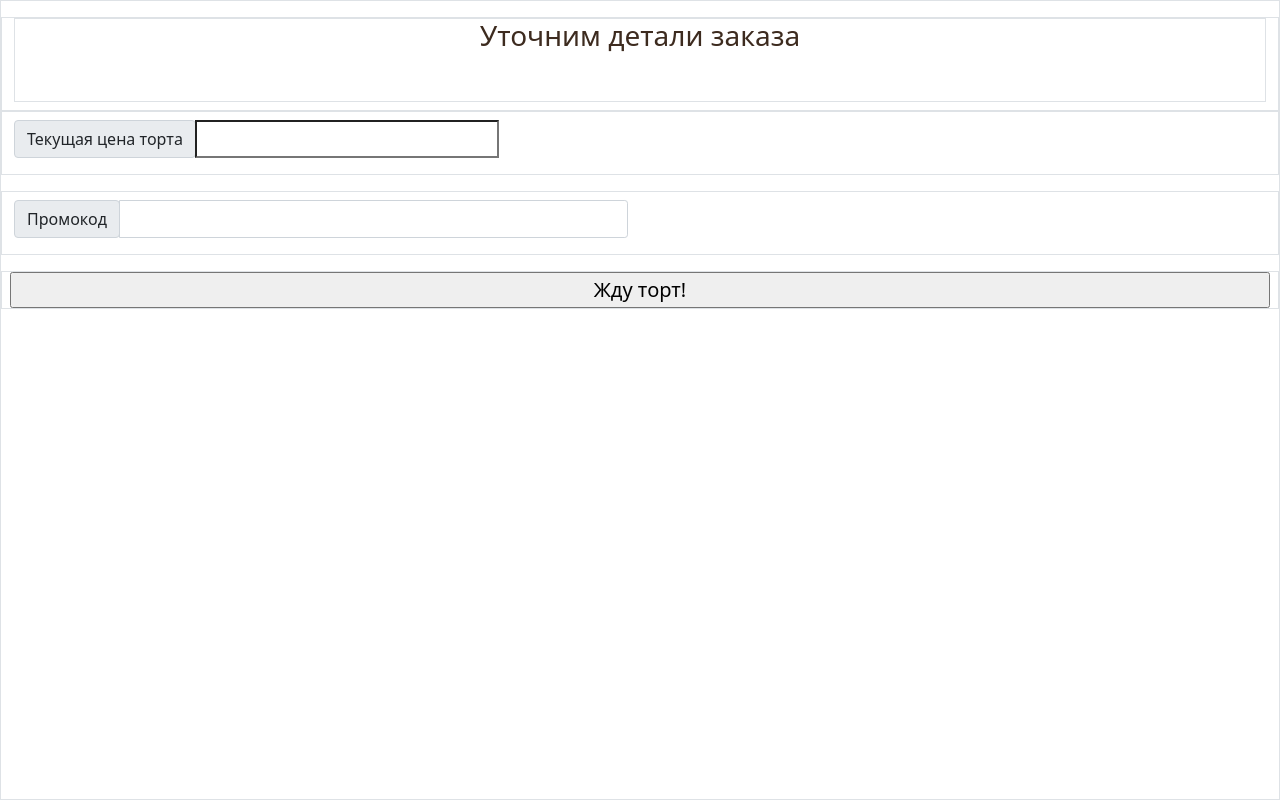
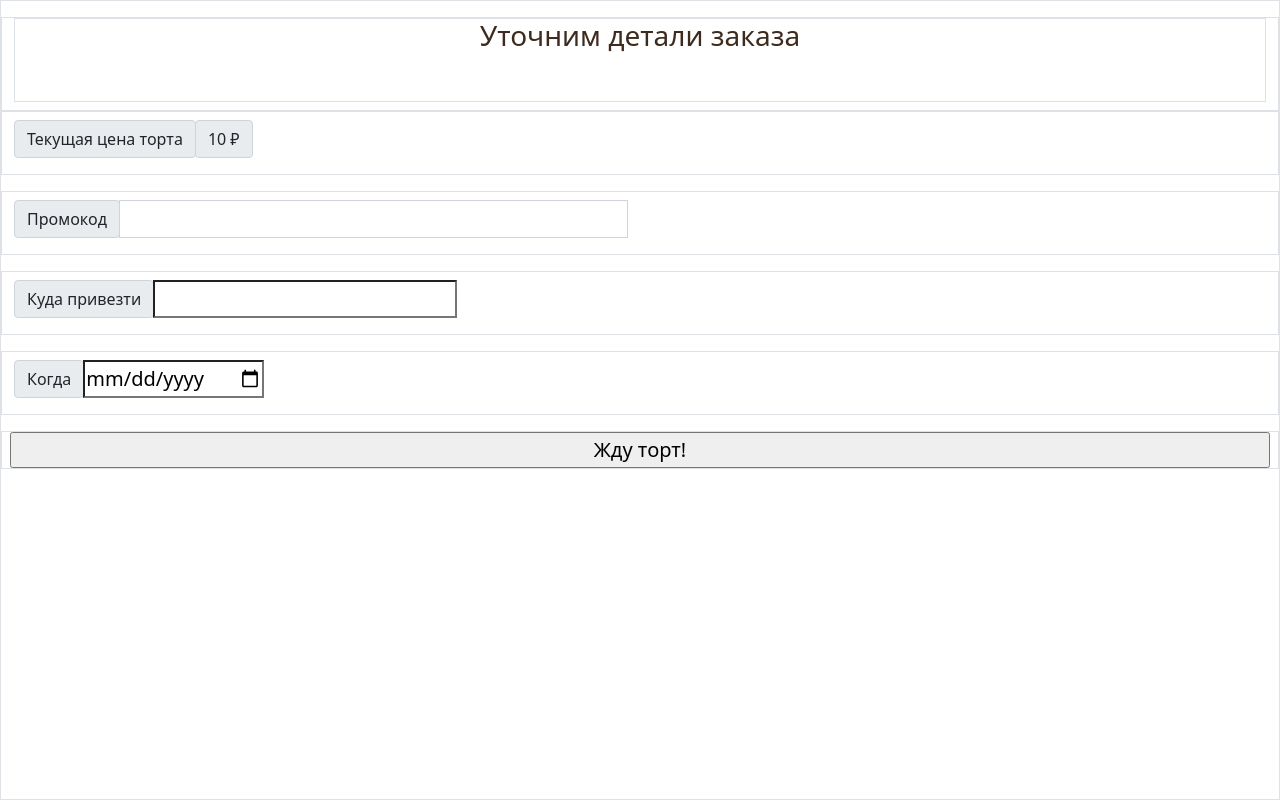
Before and after one commit to alena-yudzina/bakecake, a Django app: template templates/order_details.html in a window 1280 px wide. Run offline with Django 3.2, Linux system fonts and the light colour scheme; the template is opened without the code that fills it: most values are stand-ins (such as "Sample title", 1, 10 or a date in 2020); form fields are guessed from the names that the template uses.

Commit message:
add hidden fields from cake constructor to order details template

```diff
--- a/templates/order_details.html
+++ b/templates/order_details.html
@@ -36,6 +36,9 @@
     </div>
     <form action="{% url 'make_order' %}" method='POST'>
       {% csrf_token %}
+      {% for field in cake_params %}
+        {{ field.as_hidden }}
+      {% endfor %}
       <div class="row mb-3 fs-5 border border-1">
         <div class="col-sm-6 mt-2">
           <div class="input-group input-group-sm mb-3">
@@ -44,7 +47,12 @@
                 Текущая цена торта
               </span>
             </div>
-            {{ form.price }}
+            <div class="input-group-prepend">
+              <span class="input-group-text" id="total_price">
+                {{ price }} &#8381;
+              </span>
+              <input type="hidden" id="price" name="cake_price">
+            </div>
           </div>
         </div>
       </div>
@@ -57,8 +65,33 @@
               </span>
             </div>
             <input type="text" class="form-control" id="promo" maxlength="5">
+            <input type="hidden" id="promo_code" name="promo_code">
           </div>
-          <p id="promocode_checking" class="small fs-6"></p>
+        </div>
+      </div>
+      <p id="promocode_checking" class="small fs-6"></p>
+      <div class="row mb-3 fs-5 border border-1">
+        <div class="col-sm-6 mt-2">
+          <div class="input-group input-group-sm mb-3">
+            <div class="input-group-prepend">
+              <span class="input-group-text" id="inputGroup-sizing-sm">
+                Куда привезти
+              </span>
+            </div>
+            {{ form.destination }}
+          </div>
+        </div>
+      </div>
+      <div class="row mb-3 fs-5 border border-1">
+        <div class="col-sm-6 mt-2">
+          <div class="input-group input-group-sm mb-3">
+            <div class="input-group-prepend">
+              <span class="input-group-text" id="inputGroup-sizing-sm">
+                Когда
+              </span>
+            </div>
+            {{ form.order_datetime }}
+          </div>
         </div>
       </div>
       <div class="row mb-3 ps-2 pe-2 fs-5 border border-1">
```
